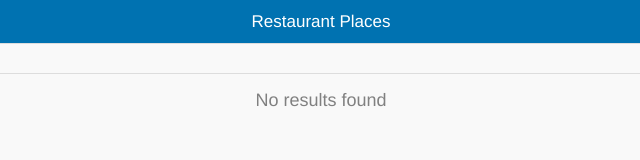
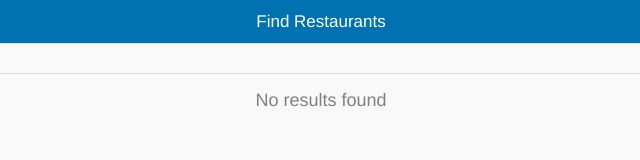
Before and after one commit to Santhoshkumar-p/Resta_find, a plain HTML site: page index.html in a window 1280 px wide. Shown: the full height of the page, 319-959 px from the left. Drawn offline with Linux system fonts and the light colour scheme; no server answers; files whose address does not match are found by name.

Commit message:
Update index.html

```diff
--- a/index.html
+++ b/index.html
@@ -18,14 +18,14 @@
     <link rel="stylesheet" href="styles.css" />
     <!-- CSP support mode (required for Windows Universal apps) -->
     <!-- --------------- App init --------------- -->
-    <title>Restaurant Finder Onsen Places</title>
+    <title>Restaurant Finder</title>
   </head>
 
   <body>
     <ons-navigator var="navi">
       <ons-page ng-controller="AppController" var="appController">
         <ons-toolbar class="toolbar">
-          <div class="center">Restaurant Places</div>
+          <div class="center">Find Restaurants</div>
           <div class="right">
             <ons-toolbar-button ng-click="filterClick()">Filter</ons-toolbar-button>
           </div>
```
